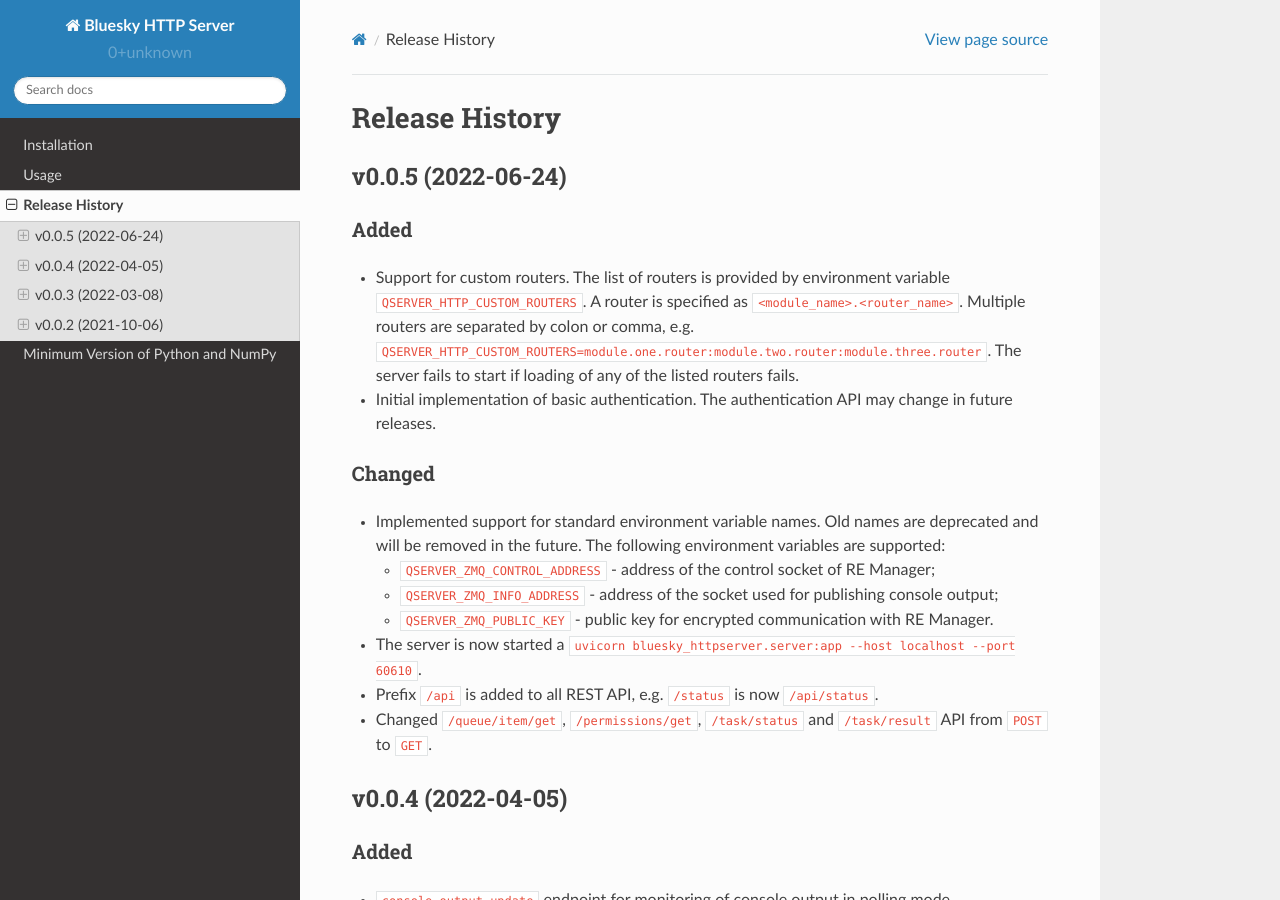
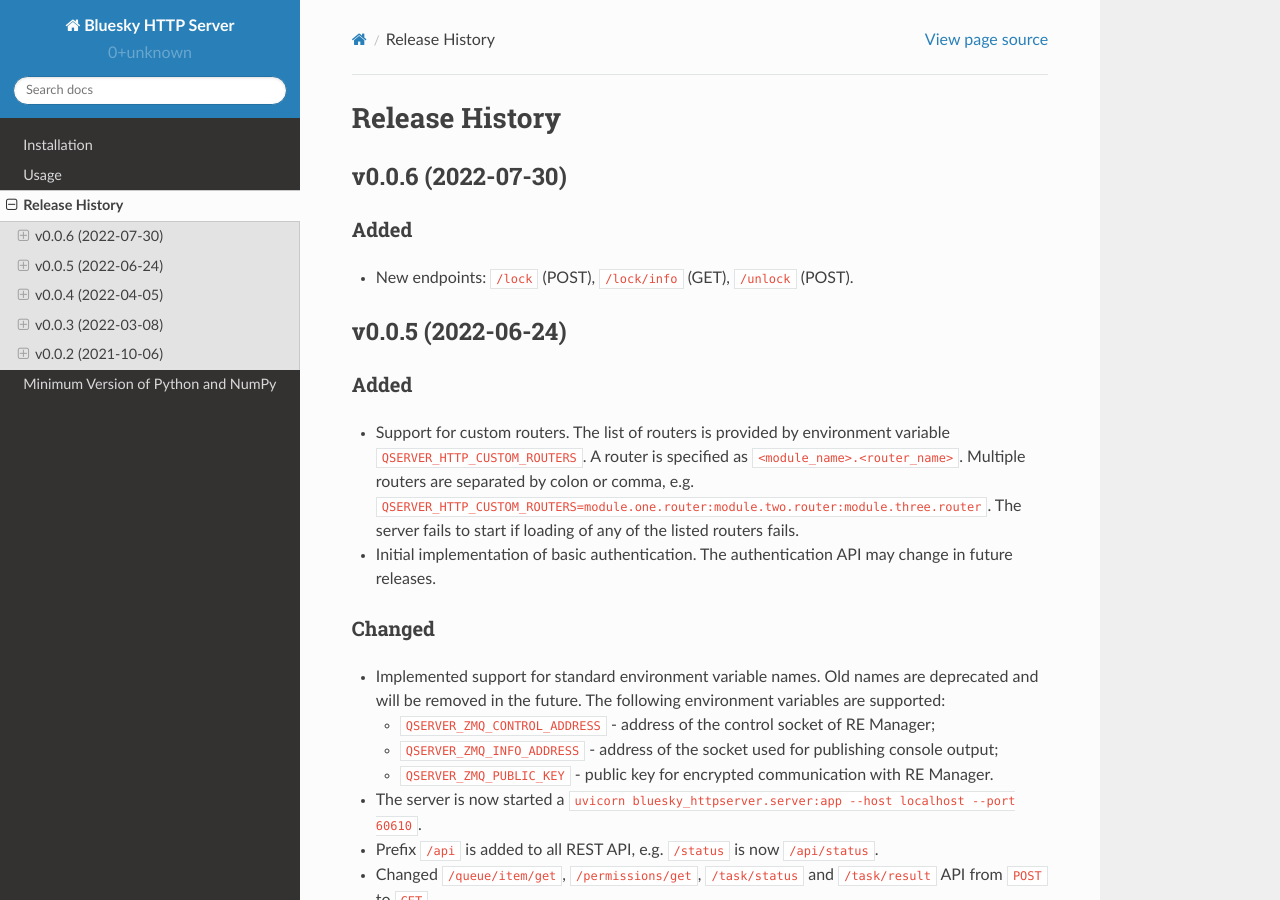
Before and after one commit to bluesky/bluesky-httpserver, a Sphinx documentation site: the page built from docs/source/release-history.rst, in a window 1280 px wide and 900 px high. Built offline with Sphinx 7.4.7 and the Read the Docs theme 2.0.0, drawn with Linux system fonts in a browser that asks for light colours.

Commit message:
DOC: rel. notes v0.0.6

```diff
--- a/docs/source/release-history.rst
+++ b/docs/source/release-history.rst
@@ -1,6 +1,15 @@
 ===============
 Release History
 ===============
+
+v0.0.6 (2022-07-30)
+===================
+
+Added
+-----
+
+- New endpoints: ``/lock`` (POST), ``/lock/info`` (GET), ``/unlock`` (POST).
+
 
 v0.0.5 (2022-06-24)
 ===================
```
